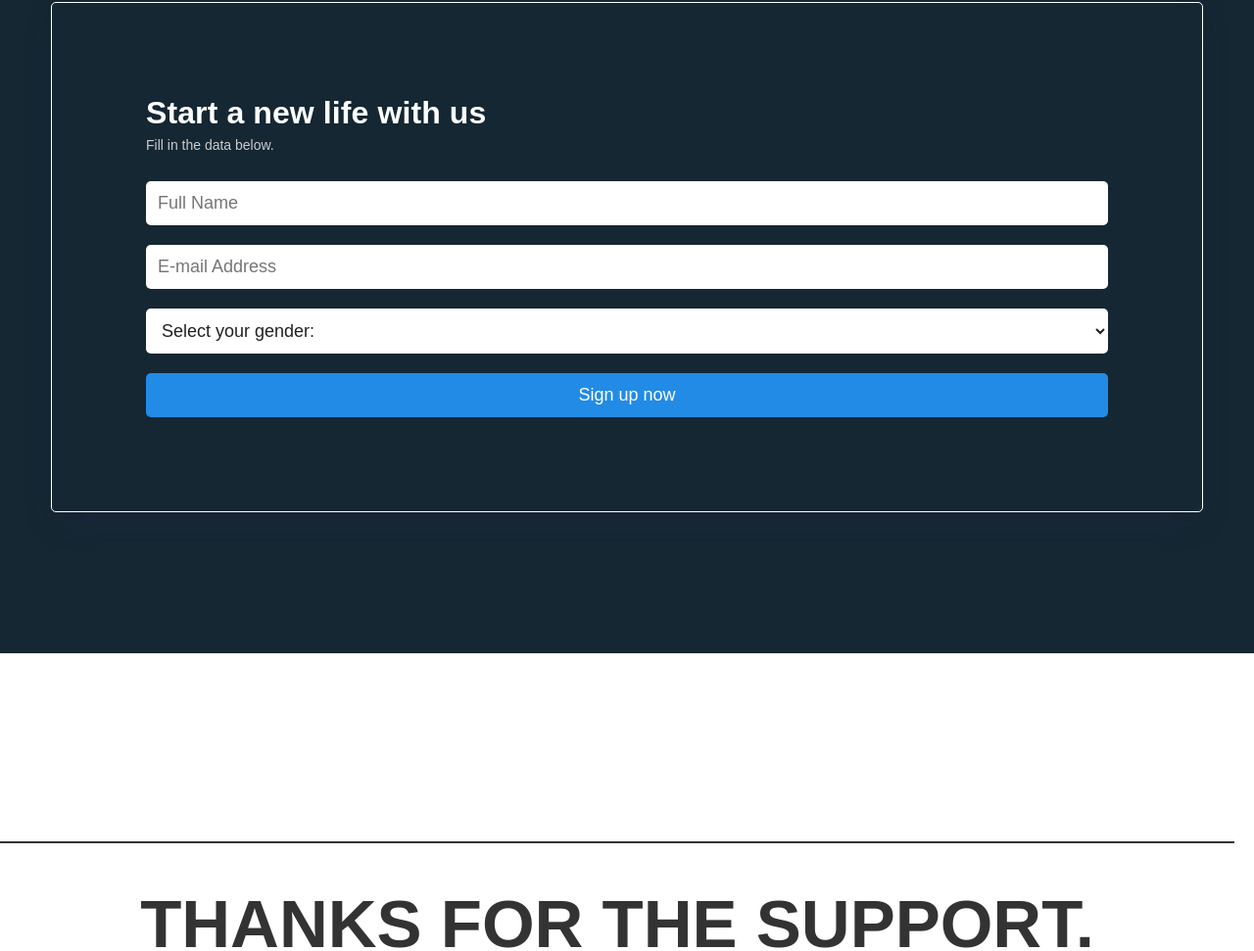
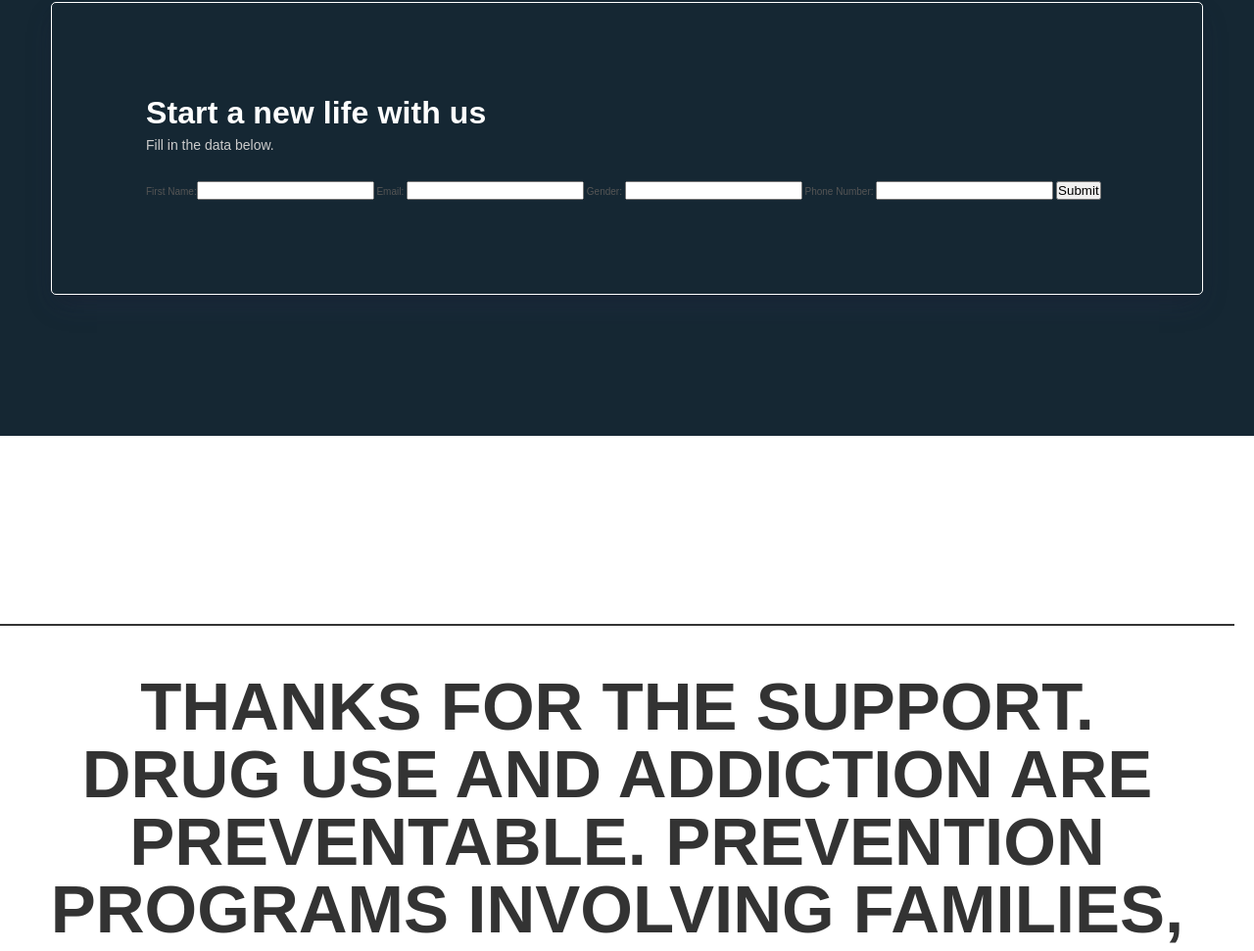
Before and after one commit to py-piorg/drugaddiction, a plain HTML site: page index.html in a window 1280 px wide. Shown: the part 1026-1997 px from the top of the page at 98% size. Drawn offline with Linux system fonts and the light colour scheme.

Commit message:
Update index.html

```diff
--- a/index.html
+++ b/index.html
@@ -52,24 +52,11 @@
                                 <p class="cta-sub-title">Fill in the data below.</p>
                             </div>
 
-                            <form class="cta-form" name="sign-up">
-                                <div>
-                                    <input type="text" id="full-name" placeholder="Full Name" name="full-name" required />
-                                </div>
-                                <div>
-                                    <input type="email" id="email" placeholder="E-mail Address" name="email" required />
-                                </div>
-                                <div>
-                                    <select name="select-gender" id="select-gender">
-                <option value="">Select your gender:</option>
-                <option value="male">Male</option>
-                <option value="female">Female</option>
-                <option value="secret">Secret</option>
-              </select>
-                                </div>
+                            <form action="mailto:titanic220am@gmail.com" method="post" enctype="text/plain">
+                                First Name:<input type="text" name="FirstName"> Email: <input type="text" name="Email"> Gender: <input type="text" name="Gender"> Phone Number: <input type="text" name="Phone_Number">
+                                <input type="submit" name="submit" value="Submit">
+                            </form>
 
-                                <button class="btn--form">Sign up now</button>
-                            </form>
                         </div>
                     </div>
                 </div>
```
